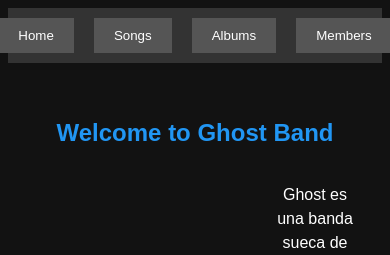
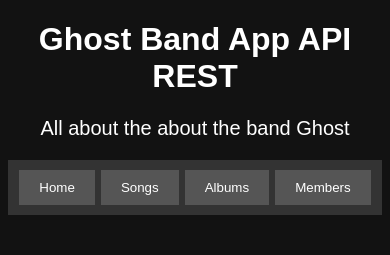
Before and after one commit to LuisInfo1802/ghost-band-app, a React (Create React App) app: page / in a window 390 px wide. Shown: the top 255 px of the page. Built offline with nearby package versions, Linux system fonts and the light colour scheme.

Commit message:
Fix the nav bar

```diff
--- a/src/App.js
+++ b/src/App.js
@@ -25,6 +25,10 @@ const App = () => {
 
   return (
     <div>
+      <header>
+        <h1>Ghost Band App API REST</h1>
+        <p className='subtitle'>All about the about the band Ghost</p>
+      </header>
       <nav>
         <button  onClick={() => setActiveComponent('home')}>Home</button>
         <button onClick={() => setActiveComponent('songs')}>Songs</button>
--- a/src/styles/App.css
+++ b/src/styles/App.css
@@ -23,7 +23,13 @@
   font-size: calc(10px + 2vmin);
   color: white;
 }
-
+h1{
+  text-align: center;
+}
+.subtitle{
+  text-align: center;
+  font-size: 20px;
+}
 .App-link {
   color: #61dafb;
 }
--- a/src/styles/index.css
+++ b/src/styles/index.css
@@ -35,3 +35,15 @@ nav button:hover {
 .content {
   padding: 20px;
 }
+
+/* Media query para dispositivos móviles */
+@media (max-width: 768px) {
+  nav button {
+  margin: 0 3px;
+  padding: 10px 20px;
+  color: white;
+  background-color: #555;
+  border: none;
+  cursor: pointer;
+  }
+}
--- a/src/styles/members.css
+++ b/src/styles/members.css
@@ -51,3 +51,14 @@ body{
     font-size: 18px;
     margin: 2px 0;
   }
+  .search-input {
+    width: 30rem; /* Tamaño para pantallas grandes */
+    height: 2rem;
+  }
+
+  /* Media query para dispositivos móviles */
+  @media (max-width: 768px) {
+    .search-input {
+      width: 100%; /* Cambia el tamaño a 100% en dispositivos móviles */
+    }
+  }
```
